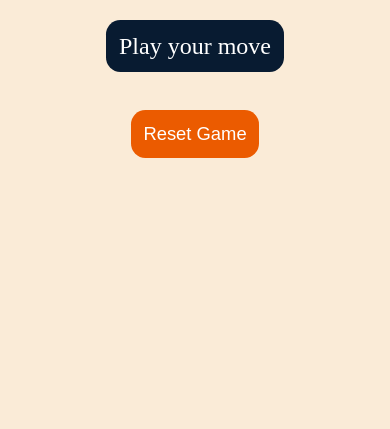
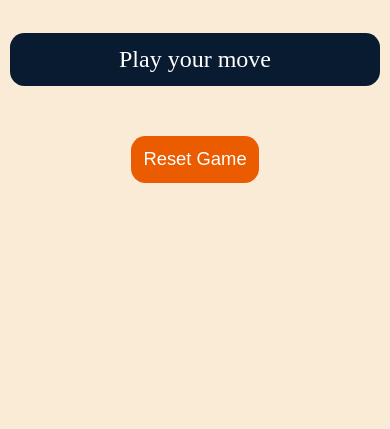
Before and after one commit to SayandeepBera/Stone-Paper-Scissors, a plain HTML site: page index.html in a window 390 px wide. Shown: the part 415-844 px from the top of the page. Drawn offline with Linux system fonts and the light colour scheme.

Commit message:
Update for responsive devices

```diff
--- a/style.css
+++ b/style.css
@@ -104,6 +104,11 @@ img{
         font-size: 1.5rem;
         padding: 0.8rem;
         border-radius: 0.9rem;
+        display: block;
+    }
+    .msg-container{
+        margin-left: 10px;
+        margin-right: 10px;
     }
     .btn{
         font-size: 1.15rem;
```
